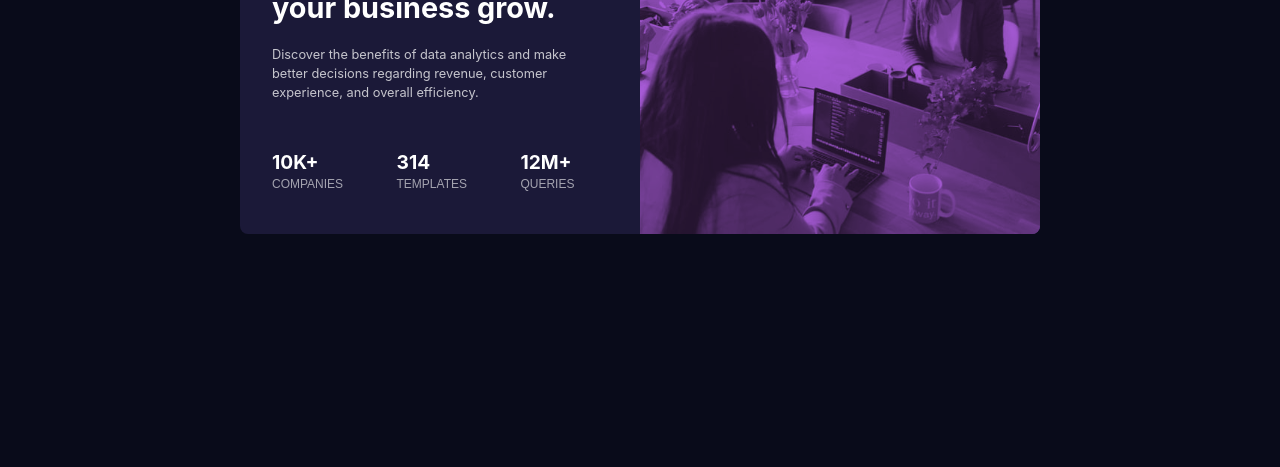
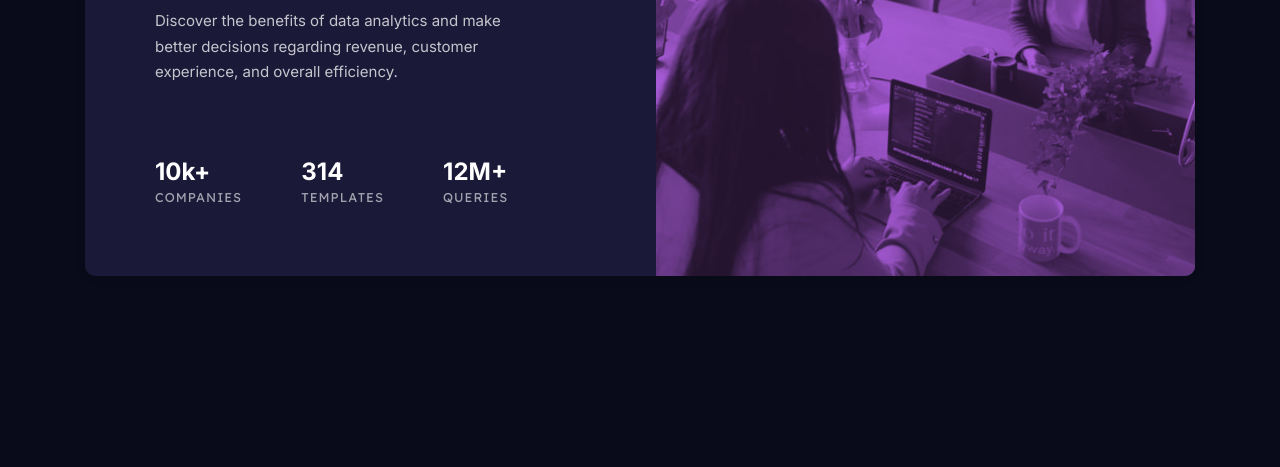
Before and after one commit to GilaniRabbu/stats-preview-card-component-solution, a plain HTML site: page index.html in a window 1280 px wide. Shown: the part 349-816 px from the top of the page. Drawn offline with Linux system fonts and the light colour scheme.

Commit message:
Initial commit

```diff
--- a/style.css
+++ b/style.css
@@ -1,19 +1,19 @@
+@import url('https://fonts.googleapis.com/css2?family=Inter:wght@400;700&family=Lexend+Deca&display=swap');
+
 :root {
-    --spacer: 1rem;
-
-    --clr-primary-dark: hsl(233, 47%, 7%);
-    --clr-primary-bg: hsl(244, 38%, 16%);
-    --clr-primary-light: hsl(277, 64%, 61%);
+    --bg-primary: hsl(233, 47%, 7%);
+    --bg-card: hsl(244, 38%, 16%);
+    --clr-accent: hsl(277, 64%, 61%);
 
     --clr-neutral-100: hsl(0, 0%, 100%);
-    --clr-neutral-main: hsla(0, 0%, 100%, 0.75);
-    --clr-neutral-stat: hsla(0, 0%, 100%, 0.6);
+    --clr-neutral-200: hsla(0, 0%, 100%, 0.75);
+    --clr-neutral-300: hsla(0, 0%, 100%, 0.6);
 
     --fw-700: 700;
     --fw-400: 400;
 
-    --ff-primary: 'Inter', sans-serif;
-    --ff-neutral: 'Lexend Deca', sans-serif;
+    --ff-base: 'Inter', sans-serif;
+    --ff-stat: 'Lexend Deca', sans-serif;
 }
 
 *,
@@ -24,135 +24,132 @@
 
 * {
     margin: 0;
-}
-
-html,
-body {
-    height: 100%;
+    padding: 0;
 }
 
 body {
-    font-family: var(--ff-primary);
+    color: var(--clr-neutral-100);
+    background-color: var(--bg-primary);
+    font-family: var(--ff-base);
     font-weight: var(--fw-400);
-    font-size: 0.875rem;
-    color: var(--clr-neutral-main);
-    background-color: var(--clr-primary-dark);
-    display: grid;
-    place-content: center;
-    margin: 1rem;
-    height: 100vh;
+    display: flex;
+    justify-content: center;
+    align-items: center;
+    min-height: 100vh;
 }
 
 .card {
-    --content-padding: 1.5rem;
-    --content-spacing: 1rem;
+    background-color: var(--bg-card);
+    max-width: 400px;
+    display: flex;
+    flex-direction: column;
+    overflow: hidden;
+    border-radius: 10px;
+    box-shadow: 0 3px 8px rgba(0, 0, 0, 0.1);
+}
 
-    background: var(--clr-primary-bg);
-    border-radius: 0.5rem;
-    overflow: hidden;
-    max-width: 300px;
-    display: grid;
-    align-items: center;
+.card-content {
+    order: 2;
 }
 
 .image {
-    background: var(--clr-primary-light);
     order: 1;
 }
 
-.image,
+.card-content {
+    padding: 35px;
+    text-align: center;
+}
+
+.card-title {
+    font-size: 2rem;
+    font-weight: var(--fw-700);
+}
+
+.accent-color {
+    color: var(--clr-accent);
+}
+
+.card-description {
+    color: var(--clr-neutral-200);
+    font-size: 1.2rem;
+    line-height: 1.7;
+    margin-top: 1.5rem;
+}
+
+.stat {
+    display: flex;
+    flex-direction: column;
+    gap: 2.5rem;
+    margin-top: 3.5rem;
+}
+
+.stat-desc {
+    font-size: 1.5rem;
+    font-weight: var(--fw-700);
+}
+
+.stat-name {
+    color: var(--clr-neutral-300);
+    font-family: var(--ff-stat);
+    font-size: 0.8rem;
+    text-transform: uppercase;
+    letter-spacing: 1px;
+}
+
+.image {
+    background: var(--clr-accent);
+}
+
 .header-image {
     width: 100%;
     height: 100%;
-}
-
-.header-image {
     mix-blend-mode: multiply;
     object-fit: cover;
     opacity: 0.8;
 }
 
-.card-content {
-    width: 100%;
-    padding: 2rem;
-    text-align: center;
-    order: 2;
+@media (min-width: 900px) {
+    .card {
+        max-width: 1110px;
+        min-height: 450px;
+        margin: 0 auto;
+        flex-direction: row;
     }
 
-.card-title {
-    color: var(--clr-neutral-100);
-    margin-bottom: 1.2rem;
+    .card-content {
+        flex: 1;
+        order: 1;
     }
 
-.accent-color {
-    color: var(--clr-primary-light);
+    .card-content {
+        padding: 70px;
+        text-align: left;
     }
 
     .card-description {
-    margin-bottom: 2rem;
-    color: var(--clr-neutral-main);
+        font-size: 0.84rem;
+        padding-right: 15%;
     }
 
     .stat {
-    display: flex;
-    flex-direction: column;
-    text-align: center;
-    text-transform: uppercase;
-    gap: 2rem;
-}
-
-.stat-desc {
-    margin: 0;
-    font-size: 1.2rem;
-    font-weight: var(--fw-700);
-    color: var(--clr-neutral-100);
-}
-
-.stat-name {
-    font-family: var(--ff-neutral);
-    color: var(--clr-neutral-stat);
-}
-
-@media (min-width: 600px) {
-    .card {
-        --content-padding: 2rem;
-        grid-template-columns: 1fr 1fr;
-        max-width: 800px;
+        gap: 3.7rem;
+        flex-direction: row;
+        margin-top: 4.5rem;
     }
 
     .image {
-        background: var(--clr-primary-light);
+        flex: 1.25;
         order: 2;
     }
-
-    .card-content {
-        text-align: unset;
 }
 
-    .card-content>* {
-        width: 90%;
-    }
-
+@media (min-width: 995px) {
     .card-title {
-        font-size: 1.8rem;
-        margin-bottom: 1rem;
-        line-height: 1.5;
+        font-size: 2.25rem;
     }
 
     .card-description {
-        font-size: 0.8rem;
-        margin-bottom: 3rem;
-        line-height: 1.5;
-    }
-
-    .stat {
-        display: flex;
-        flex-direction: row;
-        justify-content: space-between;
-        text-align: unset;
-    }
-
-    .stat-name {
-        font-size: 0.75rem;
+        font-size: 0.94rem;
     }
 }
```
Lines whose indentation alone changed are shown as unchanged.
